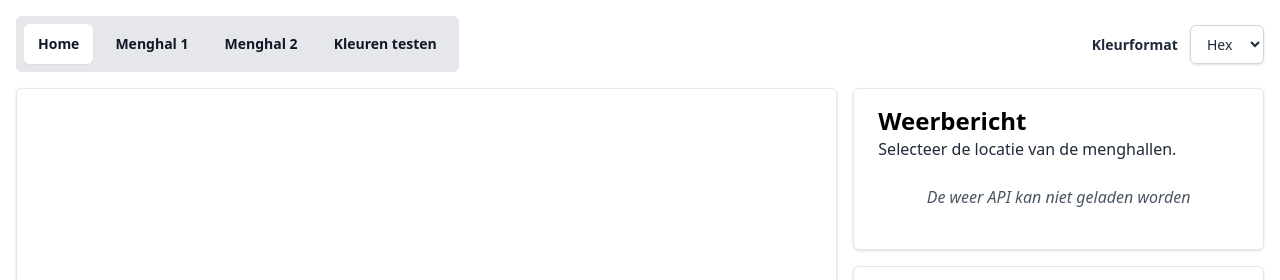
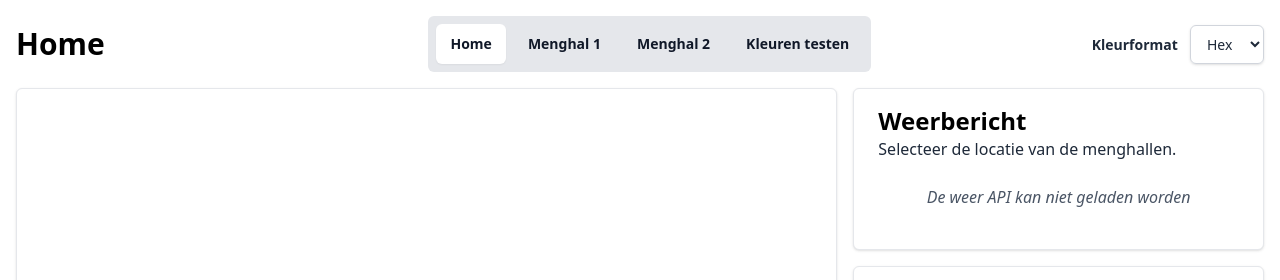
Before and after one commit to pepijnemmers/avans-future-color, a website with bundled scripts: page index.html in a window 1280 px wide. Both pictures are taken after a click on the button "Home". Shown: the top 280 px of the page. Built offline with nearby package versions, Linux system fonts and the light colour scheme.

Commit message:
added page title and start of form action

```diff
--- a/index.html
+++ b/index.html
@@ -12,9 +12,10 @@
         <link href="./src/assets/styles/output.css" rel="stylesheet" />
         <script type="module" src="./src/js/app.js" defer></script>
     </head>
-    <body class="flex flex-col min-h-screen p-4">
+    <body class="flex flex-col min-h-screen p-4 overflow-y-scroll">
         <!-- Menu -->
         <header class="flex flex-row justify-between items-center container">
+            <h1 id="pageTitle" class="w-[12rem] whitespace-nowrap">Home</h1>
             <nav
                 class="inline-flex justify-center space-x-2 bg-gray-200 p-2 rounded-md"
             >
--- a/src/js/app.js
+++ b/src/js/app.js
@@ -39,13 +39,30 @@ app.appendChild(rightColumn);
 
 //** NAVIGATION **/
 const navItems = [
-    { btnId: "navHome", panel: renderHomePanel },
-    { btnId: "navMixHall1", panel: renderMixingHallOnePanel },
-    { btnId: "navMixHall2", panel: renderMixingHallTwoPanel },
-    { btnId: "navColorTest", panel: renderColorTestPanel },
+    {
+        btnId: "navHome",
+        panel: renderHomePanel,
+        pageTitle: "Home",
+    },
+    {
+        btnId: "navMixHall1",
+        panel: renderMixingHallOnePanel,
+        pageTitle: "Menghal 1",
+    },
+    {
+        btnId: "navMixHall2",
+        panel: renderMixingHallTwoPanel,
+        pageTitle: "Menghal 2",
+    },
+    {
+        btnId: "navColorTest",
+        panel: renderColorTestPanel,
+        pageTitle: "Kleuren test",
+    },
 ];
 
-function updatePage(clickedBtnId, panel) {
+const pageTitleElement = document.getElementById("pageTitle");
+function updatePage(clickedBtnId, panel, pageTitle) {
     // clear and render new panel
     page.innerHTML = "";
     page.appendChild(panel().content.cloneNode(true));
@@ -57,19 +74,22 @@ function updatePage(clickedBtnId, panel) {
     if (clickedBtnId) {
         document.getElementById(clickedBtnId).className = "btn-light";
     }
+
+    // update page title
+    pageTitleElement.innerHTML = pageTitle ?? "";
 }
 
-navItems.forEach(({ btnId, panel }) => {
+navItems.forEach(({ btnId, panel, pageTitle }) => {
     document
         .getElementById(btnId)
-        .addEventListener("click", () => updatePage(btnId, panel));
+        .addEventListener("click", () => updatePage(btnId, panel, pageTitle));
 });
 
 // Navigation in subpanels
 document
     .getElementById("createIngredientBtn")
     ?.addEventListener("click", () => {
-        updatePage(null, renderIngredientForm);
+        updatePage(null, renderIngredientForm, "Ingrediënt aanmaken");
     });
 
 //** EVENT LISTENERS **/
--- a/src/js/views/ingredients/createIngredient.js
+++ b/src/js/views/ingredients/createIngredient.js
@@ -7,11 +7,7 @@ import { IngredientService } from "../../services/IngredientService.js";
 export function renderIngredientForm() {
     const template = document.createElement("template");
     template.innerHTML = `
-        <div>
-            <h1>Ingrediënt aanmaken</h1>
-            <p>Vul de velden en klik op opslaan. Het ingrediënt komt in de lijst te staan.</p>
-
-            <form onsubmit="addIngredient(event)">
+        <form onsubmit="addIngredient(event)" class="min-w-[50%]">
             <div class="form-group">
                 <label for="hexColor">Kleur</label>
                 <input type="color" id="hexColor" name="hexColor" value="#007a55" required />
@@ -43,7 +39,6 @@ export function renderIngredientForm() {
                 <button type="submit" class="btn-primary">Opslaan</button>
             </div>
         </form>
-        </div>
     `;
     return template;
 }
@@ -51,5 +46,7 @@ export function renderIngredientForm() {
 const service = IngredientService.getInstance();
 
 function addIngredient(event) {
+    event.preventDefault;
     // todo: add ingredient
+    console.log("add ingredient", event);
 }
```
Also changed, not shown: src/assets/styles/output.css. Lines whose indentation alone changed are shown as unchanged.
